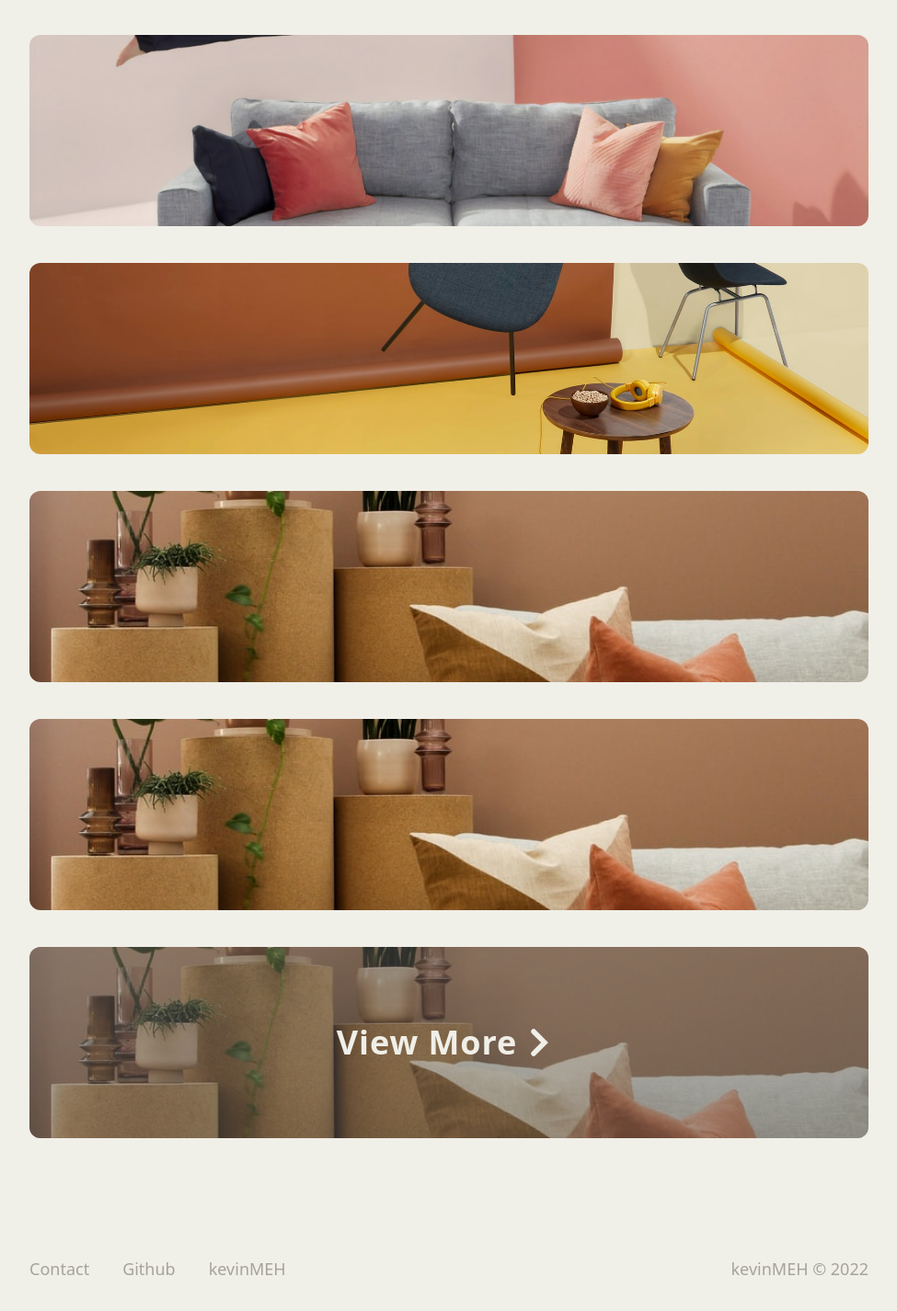
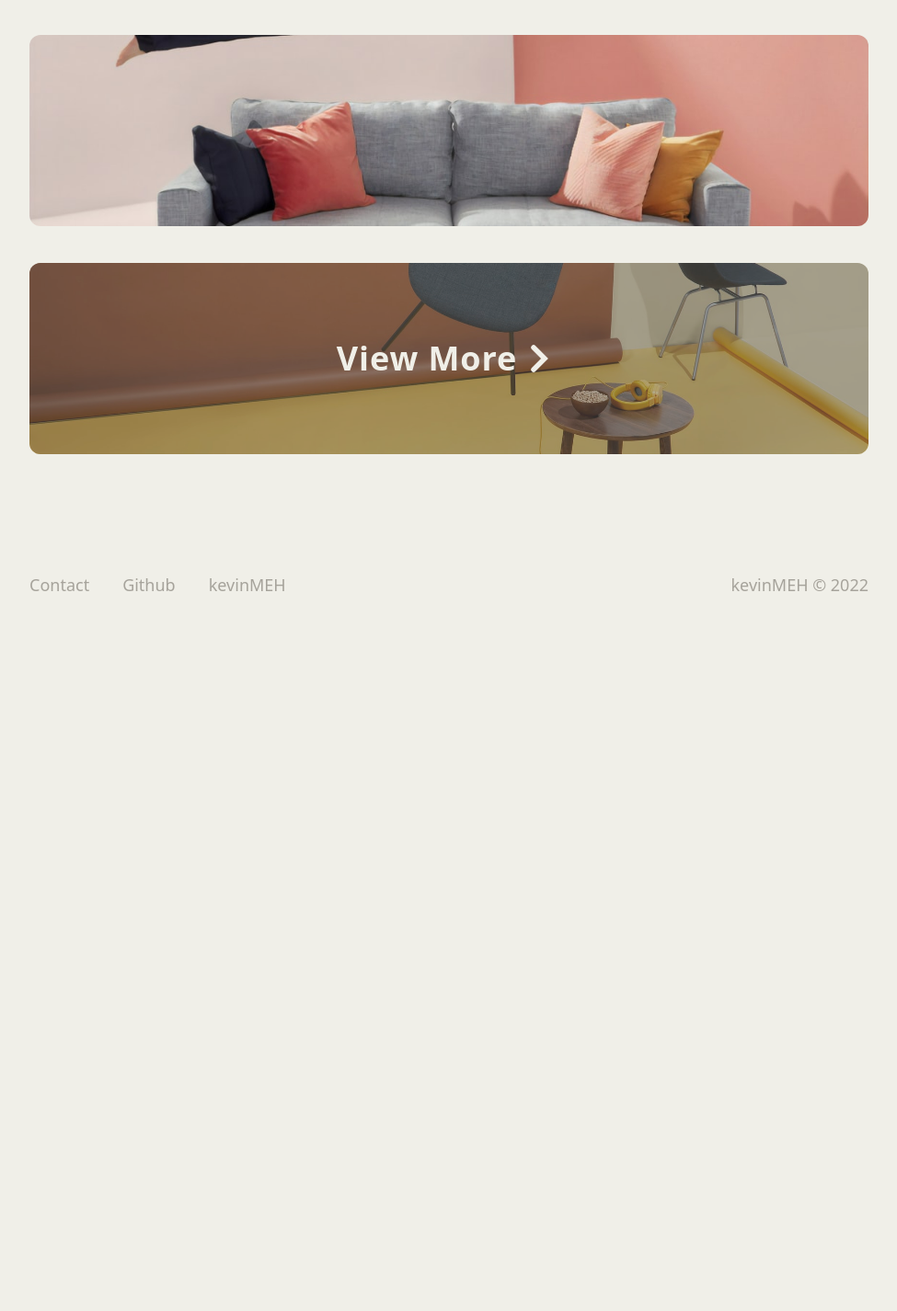
Before and after one commit to kevinMEH/kevins-bazaar, a React (Vite) app: page / in a window 1280 px wide. Shown: the part 1069-2495 px from the top of the page at 92% size, without its empty margins (152-1127 px from the left). After the commit the page ends 1767 px from the top, so only its background shows below. Built offline with nearby package versions, Linux system fonts and the light colour scheme; a web font is replaced by a local one.

Commit message:
Cards removed sep styling for desktop

```diff
--- a/src/Home/Cards.jsx
+++ b/src/Home/Cards.jsx
@@ -1,7 +1,5 @@
 import { Link } from "react-router-dom";
 import PropTypes from "prop-types";
-
-import { isMobile } from "react-device-detect";
 
 import couchAndPillows from "../assets/couchAndPillows.jpeg";
 import girlJumpCouch from "../assets/girlJumpCouch.jpeg";
@@ -16,12 +14,7 @@ const Products = () => {
             <div className="space-y-7 md:space-y-10">
                 <Card image={couchAndPillows} alt={"Gray couch and brown pillows"} />
                 <Card image={girlJumpCouch} alt={"Girl jumping on gray couch"} />
-                <Card image={chairsAndTable} alt="Navy chairs and wood table on yellow and brown background" end={isMobile} />
-                { !isMobile ? <>
-                    <Card image={couchAndPillows} alt={"Couch and Pillows"} />
-                    <Card image={couchAndPillows} alt={"Couch and Pillows"} />
-                    <Card image={couchAndPillows} alt={"Couch and Pillows"} end={true} />
-                </> : <></> }
+                <Card image={chairsAndTable} alt="Navy chairs and wood table on yellow and brown background" end={true} />
             </div>
         </div>
     )
```
